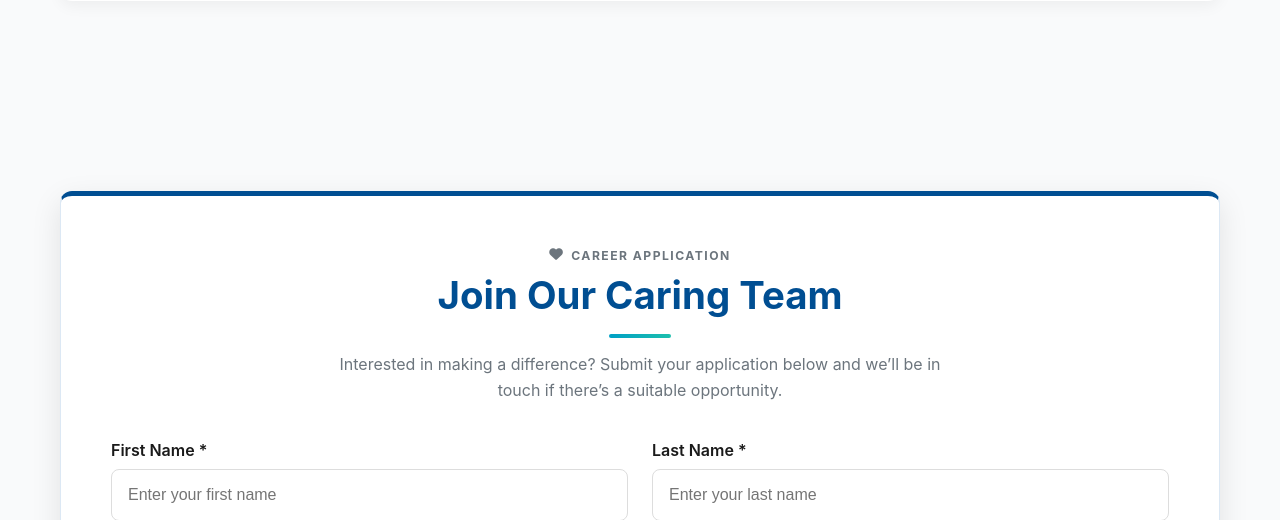
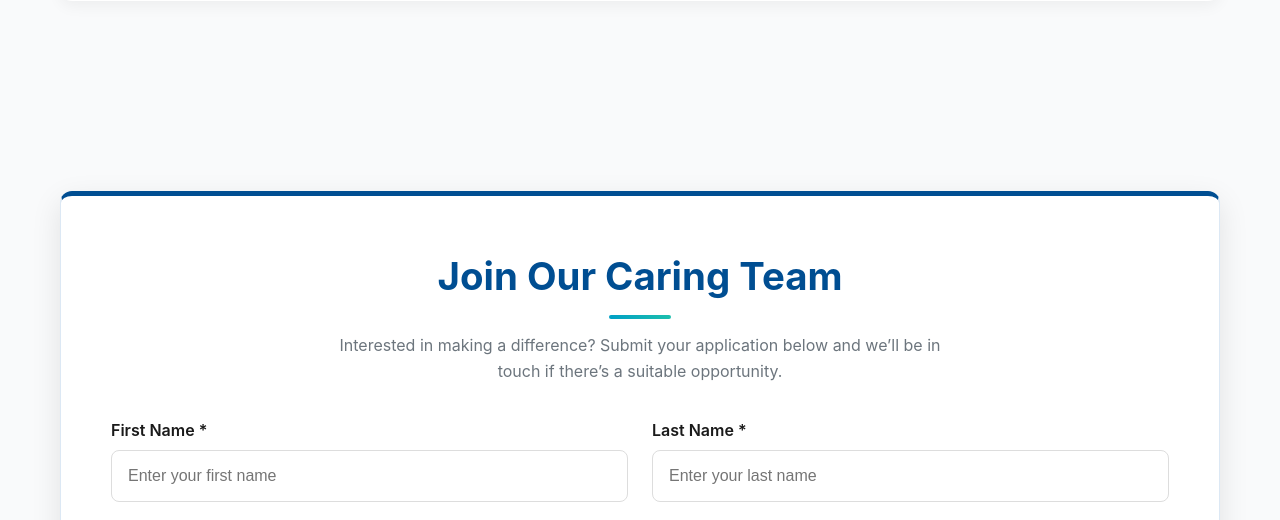
Before and after one commit to championjay0007/allegiancehomecare, a Laravel app: page /careers in a window 1280 px wide. Shown: the part 1945-2465 px from the top of the page. Run offline with Laravel 12, Linux system fonts and the light colour scheme; some libraries are stand-ins or nearby versions.

Commit message:
Remove careers form eyebrow label
Co-authored-by: Copilot <223556219+Copilot@users.noreply.github.com>

```diff
--- a/resources/views/careers/index.blade.php
+++ b/resources/views/careers/index.blade.php
@@ -271,23 +271,6 @@
     .form-title {
         text-align: center;
         margin-bottom: 34px;
-    }
-
-    .form-eyebrow {
-        display: flex;
-        align-items: center;
-        justify-content: center;
-        gap: 7px;
-        margin: 0 auto 8px;
-        color: #138875;
-        font-size: 0.76rem;
-        font-weight: 700;
-        letter-spacing: 0.12em;
-        text-transform: uppercase;
-    }
-
-    .form-eyebrow i {
-        font-size: 0.85rem;
     }
 
     .form-title h2 {
@@ -699,7 +682,6 @@
     <div class="container">
         <div class="application-form">
             <div class="form-title">
-                <p class="form-eyebrow"><i class="fas fa-heart" aria-hidden="true"></i> Career Application</p>
                 <h2>Join Our Caring Team</h2>
                 <p>Interested in making a difference? Submit your application below and we’ll be in touch if there’s a suitable opportunity.</p>
             </div>
```
